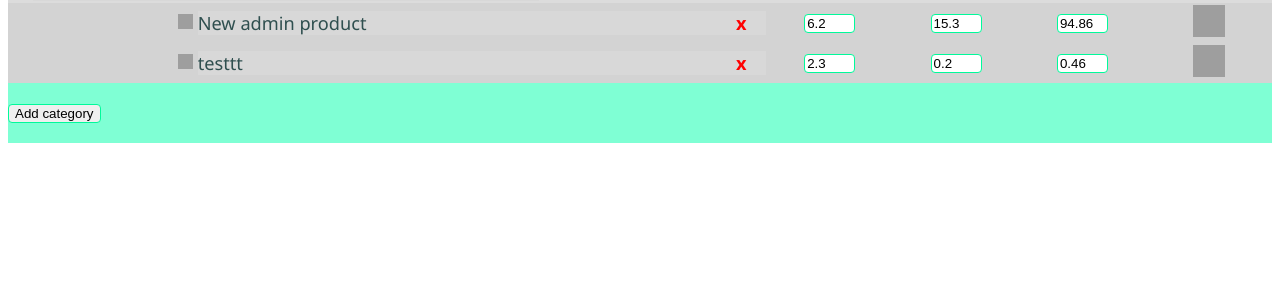
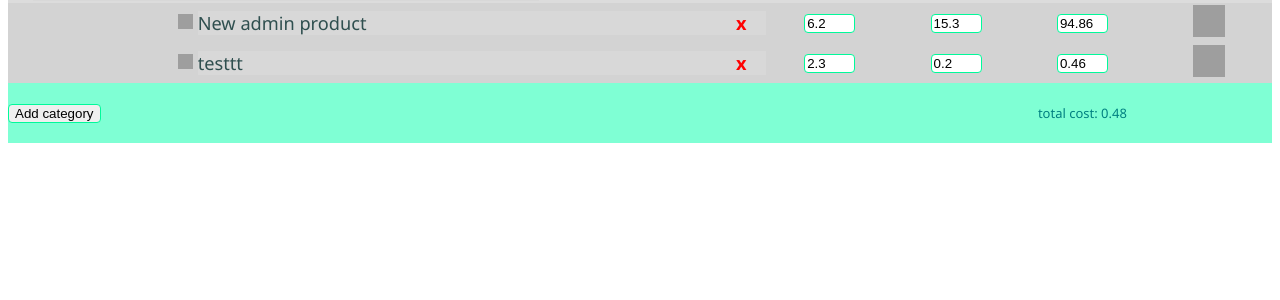
Before and after one commit to SrGrey/ListitWeb, a Django app: page /actual_list in a window 1280 px wide. Shown: the part 200-500 px from the top of the page. Run offline with Django 3.2, Linux system fonts and the light colour scheme; a user stored in the database is signed in; data comes from the database, SQL or seed files in the repository; some libraries are stand-ins or nearby versions; some web fonts are replaced; grey boxes are pictures that could not be loaded.

Commit message:
Total_cost calculation added (user still need change In_cart status for update)

```diff
--- a/templates/listitapp/actual_list.html
+++ b/templates/listitapp/actual_list.html
@@ -23,16 +23,8 @@
     </script>
     <!-- popup1 script -->
 
-    <!--calc script -->
-<script type="text/javascript">
-
-$("#input2,#input1").keyup(function calc() {
-
-    $('#output').val($('#input1').val() * $('#input2').val());
-
-});
-</script>
-    <!--calc script -->
+    <!-- Total cost variable -->
+<script>let total_sum = 0.0; </script>
 
 <script src="https://ajax.googleapis.com/ajax/libs/jquery/3.5.1/jquery.min.js"></script>
 
@@ -146,6 +138,13 @@ $("#input2,#input1").keyup(function calc() {
 
                                 });
                                 </script>
+                                <script>
+                                     if ("{{ product.product_status }}" == "True") {
+                                        total_sum+={{ product.total_cost }};
+                                        console.log(total_sum);
+
+                                    }
+                                </script>
                             </div>
 
                             <div class="incart center"><a href="modify_product_status/{{ product.id }}">
@@ -174,8 +173,10 @@ $("#input2,#input1").keyup(function calc() {
                 <input id="add_button" type="button" value="Add category" onclick="disp(document.getElementById('show_add_form'))"  style="display: block;">
             </div>
             <div style="width: 40%;"></div>
-            <div style="width: 30%; text-align: center;"><!--total cost: 00.00-->
-
+            <div style="width: 30%; text-align: center;">total cost: <span id="total"></span>
+                <script>
+                document.getElementById("total").innerHTML = total_sum.toFixed(2);
+                </script>
             </div>
         </div>
         <div class="row center" ><!--lacks N products from the list--></div>
```
